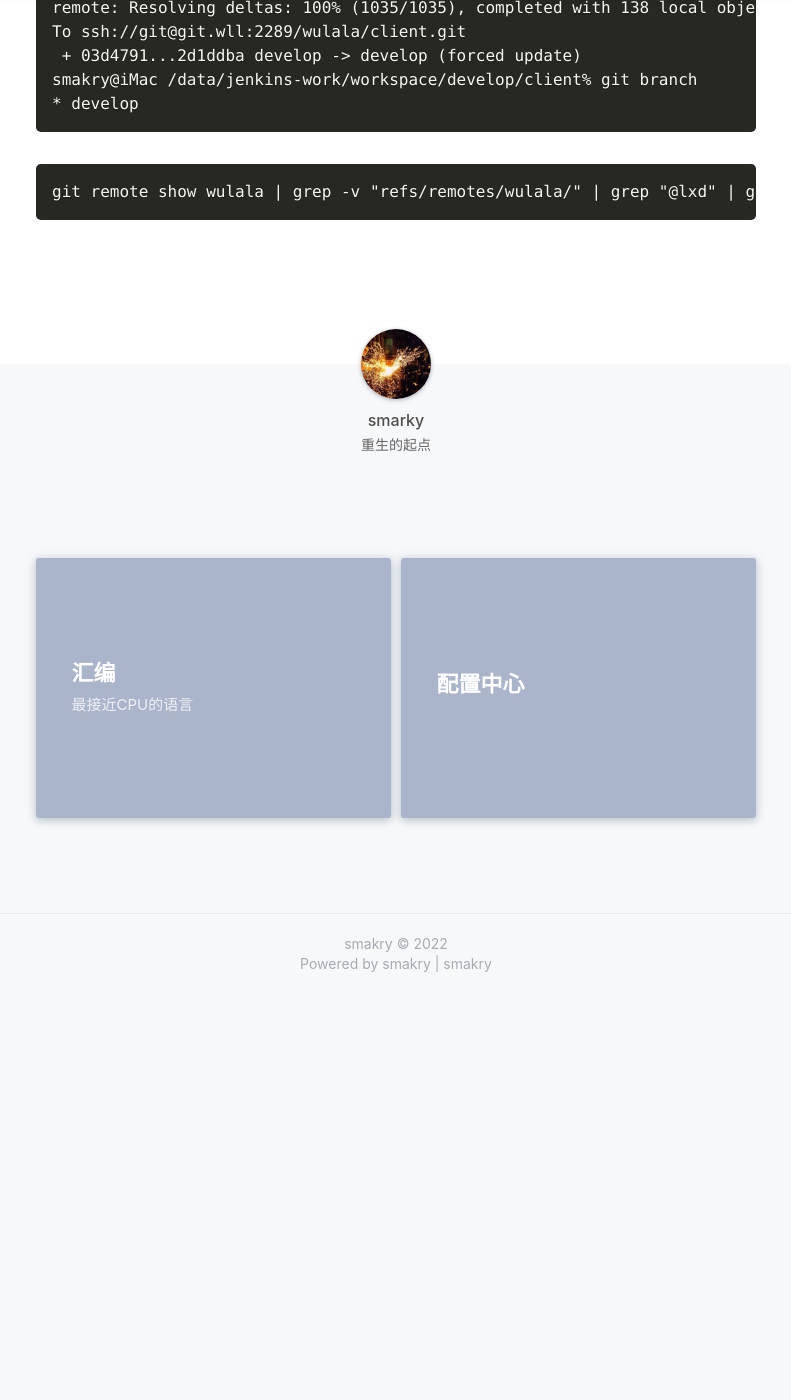
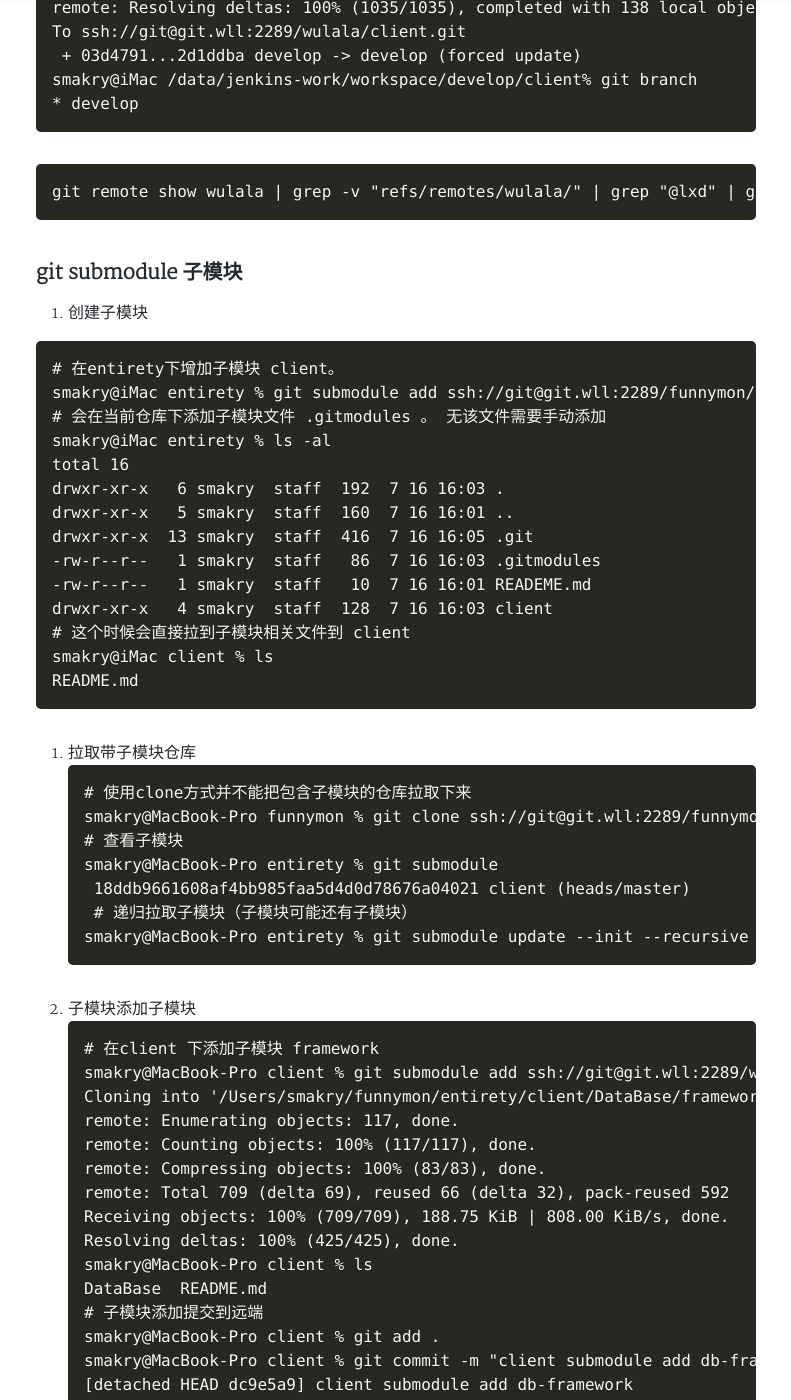
Before and after one commit to smakry/smakry.github.io, a Jekyll site: the page built from _posts/2022-04-24-git删除提交节点.md, in a window 1280 px wide and 1400 px high, scrolled down 1740 px. Shown: the whole window, without its empty margins (244-1035 px from the left). Built offline with Jekyll 4.4.1, drawn with Linux system fonts in a browser that asks for light colours; nearby versions of some CDN libraries; a style sheet for code colours, icons or effects is not loaded; before the commit the page ends 2734 px from its top, so only the background shows below that; some of the changed text lies outside the part shown.

Commit message:
git submodule

````diff
--- a/_posts/2022-04-24-git删除提交节点.md
+++ b/_posts/2022-04-24-git删除提交节点.md
@@ -72,3 +72,84 @@ smakry@iMac /data/jenkins-work/workspace/develop/client% git branch
 ```shell
 git remote show wulala | grep -v "refs/remotes/wulala/" | grep "@lxd" | grep -v "f" | cut -d " " -f5 | xargs git push wulala --delete
 ```
+
+
+### git submodule 子模块
+
+1. 创建子模块
+
+```sh
+# 在entirety下增加子模块 client。
+smakry@iMac entirety % git submodule add ssh://git@git.wll:2289/funnymon/client.git client
+# 会在当前仓库下添加子模块文件 .gitmodules 。 无该文件需要手动添加
+smakry@iMac entirety % ls -al
+total 16
+drwxr-xr-x   6 smakry  staff  192  7 16 16:03 .
+drwxr-xr-x   5 smakry  staff  160  7 16 16:01 ..
+drwxr-xr-x  13 smakry  staff  416  7 16 16:05 .git
+-rw-r--r--   1 smakry  staff   86  7 16 16:03 .gitmodules
+-rw-r--r--   1 smakry  staff   10  7 16 16:01 READEME.md
+drwxr-xr-x   4 smakry  staff  128  7 16 16:03 client
+# 这个时候会直接拉到子模块相关文件到 client
+smakry@iMac client % ls
+README.md
+```
+
+2. 拉取带子模块仓库
+```sh
+# 使用clone方式并不能把包含子模块的仓库拉取下来
+smakry@MacBook-Pro funnymon % git clone ssh://git@git.wll:2289/funnymon/entirety.git
+# 查看子模块
+smakry@MacBook-Pro entirety % git submodule
+ 18ddb9661608af4bb985faa5d4d0d78676a04021 client (heads/master)
+ # 递归拉取子模块（子模块可能还有子模块）
+smakry@MacBook-Pro entirety % git submodule update --init --recursive
+```
+
+3. 子模块添加子模块
+```sh
+# 在client 下添加子模块 framework
+smakry@MacBook-Pro client % git submodule add ssh://git@git.wll:2289/wulala/db-framework.git DataBase/framework
+Cloning into '/Users/smakry/funnymon/entirety/client/DataBase/framework'...
+remote: Enumerating objects: 117, done.
+remote: Counting objects: 100% (117/117), done.
+remote: Compressing objects: 100% (83/83), done.
+remote: Total 709 (delta 69), reused 66 (delta 32), pack-reused 592
+Receiving objects: 100% (709/709), 188.75 KiB | 808.00 KiB/s, done.
+Resolving deltas: 100% (425/425), done.
+smakry@MacBook-Pro client % ls
+DataBase  README.md
+# 子模块添加提交到远端
+smakry@MacBook-Pro client % git add .
+smakry@MacBook-Pro client % git commit -m "client submodule add db-framework"
+[detached HEAD dc9e5a9] client submodule add db-framework
+ 2 files changed, 4 insertions(+)
+ create mode 100644 .gitmodules
+ create mode 160000 DataBase/framework
+smakry@MacBook-Pro client % git push origin HEAD:master
+```
+
+```sh
+# 主仓库的子模块添加子模块更新仓库，主仓库下更新远端
+smakry@iMac entirety % git submodule update --remote --recursive
+remote: Enumerating objects: 5, done.
+remote: Counting objects: 100% (5/5), done.
+remote: Compressing objects: 100% (3/3), done.
+remote: Total 4 (delta 0), reused 0 (delta 0), pack-reused 0
+Unpacking objects: 100% (4/4), done.
+From ssh://git.wll:2289/funnymon/client
+   18ddb96..dc9e5a9  master     -> origin/master
+Submodule path 'client': checked out 'dc9e5a921f1f2ed3faff71c63522a469b28879b8'
+```
+
+4. 修改远端仓库指代名字（origin）
+```sh
+smakry@iMac entirety % git remote -v
+origin  ssh://git@git.wll:2289/funnymon/entirety.git (fetch)
+origin  ssh://git@git.wll:2289/funnymon/entirety.git (push)
+# 远端仓库名从 origin 修改为 funnymon
+smakry@iMac entirety % git remote rename origin funnymon
+smakry@iMac entirety % git remote -v
+funnymon  ssh://git@git.wll:2289/funnymon/entirety.git (fetch)
+funnymon  ssh://git@git.wll:2289/funnymon/entirety.git (push)
+```
````
Also changed, not shown: _posts/2022-07-02-全球同服设计.md (+5 -0 lines), _posts/2022-07-09-网络攻击.md (added, +40 -0 lines).
